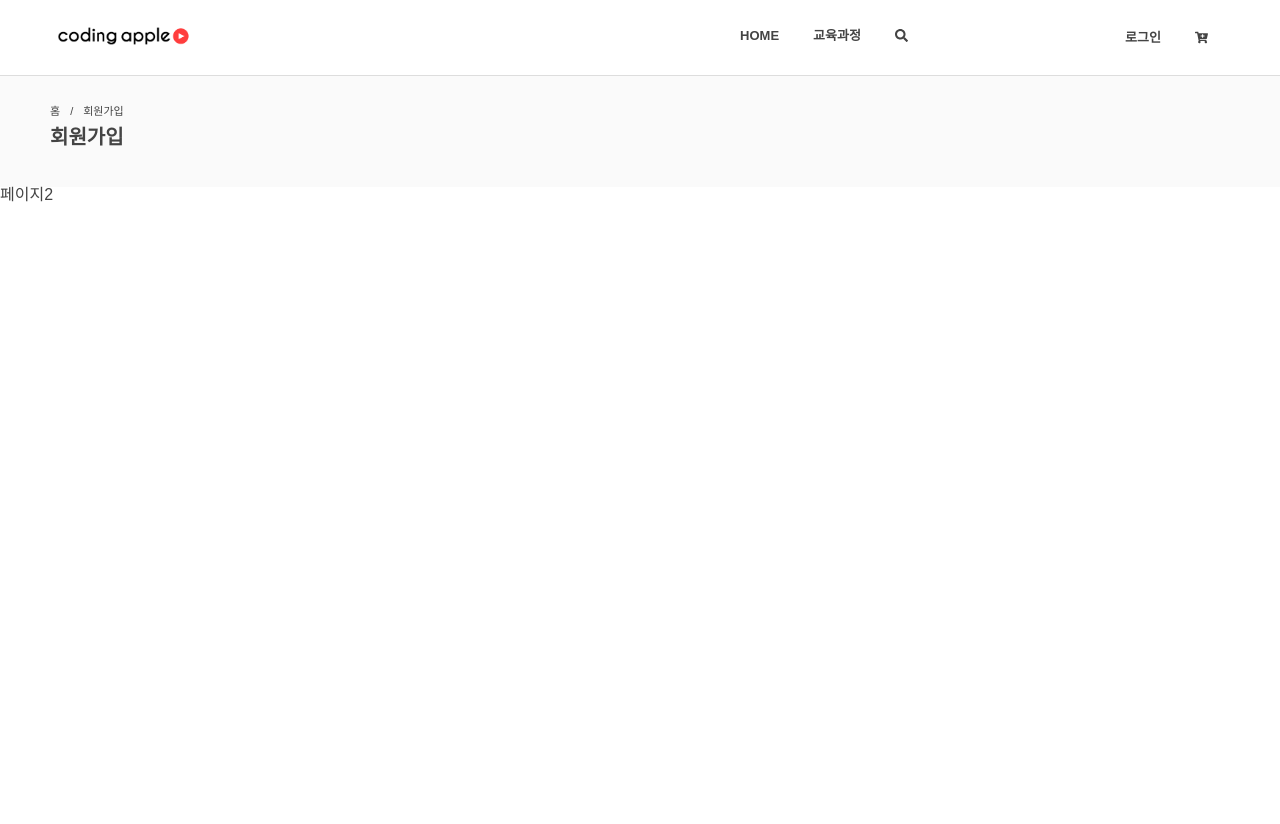
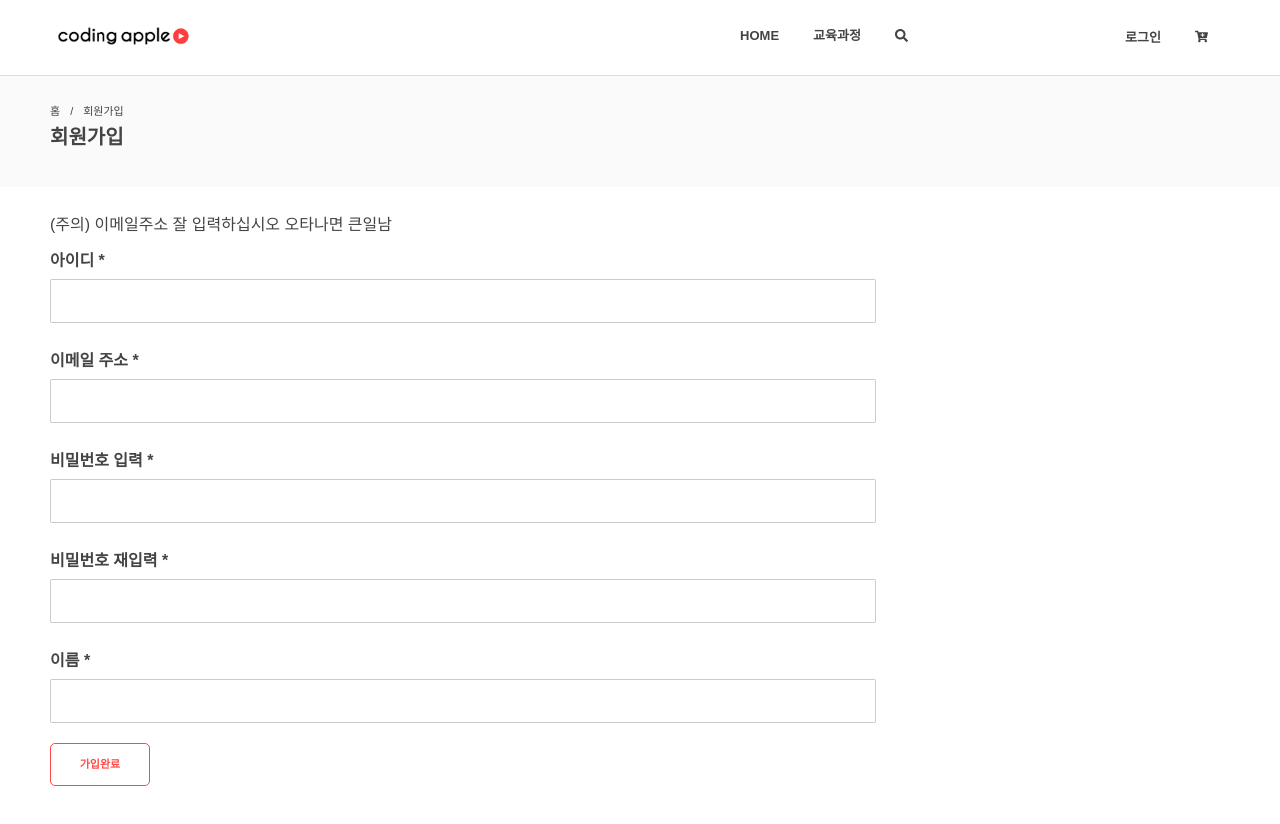
Before and after one commit to HangHae99-Clone-Coding-Galaxy/FE, a React (Create React App) app: page /register in a window 1280 px wide. Before the commit the page ends 800 px from the top, so only its background shows below. Built offline with nearby package versions, Linux system fonts and the light colour scheme; a web font is replaced by a local one.

Commit message:
로그인 기능 구현 중

```diff
--- a/src/Redux/config/configStore.js
+++ b/src/Redux/config/configStore.js
@@ -1,4 +1,4 @@
-import { configureStore } from "@reduxjs/toolkit";
+import { configureStore, getDefaultMiddleware } from "@reduxjs/toolkit";
 import modalSlice from "../../features/modalSlice";
 import userSlice from "../../features/userSlice";
 
@@ -7,4 +7,7 @@ export const store = configureStore({
     modalSlice,
     userSlice,
   },
+  middleware: getDefaultMiddleware({
+    serializableCheck: false,
+  }),
 });
--- a/src/components/Cart.jsx
+++ b/src/components/Cart.jsx
@@ -1,7 +1,59 @@
 import React from "react";
+import { useNavigate } from "react-router-dom";
+import styled from "styled-components";
 
 const Cart = () => {
-  return <section id="title"></section>;
+  const navigate = useNavigate();
+
+  const main = () => {
+    navigate("/");
+  };
+  return (
+    <>
+      <Section>
+        <Container>
+          <PageTitle>
+            <Ul>
+              <Li onClick={main}>홈</Li>/<Li>신청하기</Li>
+            </Ul>
+            <H1>신청하기</H1>
+            <H5>Step 1 : 강의선택</H5>
+          </PageTitle>
+        </Container>
+      </Section>
+    </>
+  );
 };
 
 export default Cart;
+
+const Section = styled.div`
+  background: #fafafa;
+  padding-bottom: 30px;
+`;
+const PageTitle = styled.div`
+  padding-top: 30px;
+`;
+const Container = styled.div`
+  width: 1200px;
+  margin: auto;
+`;
+const Ul = styled.ul`
+  & li:nth-child(1) {
+    cursor: pointer;
+  }
+  font-size: 11px;
+  display: flex;
+`;
+const Li = styled.li`
+  margin: 0 10px;
+`;
+const H1 = styled.h1`
+  font-size: 20px;
+  font-weight: 600;
+  margin: 10px;
+`;
+const H5 = styled.h5`
+  font-size: 16.8px;
+  margin: 20px 10px;
+`;
--- a/src/components/Header.jsx
+++ b/src/components/Header.jsx
@@ -20,6 +20,9 @@ const Header = () => {
   };
   const main = () => {
     navigate("/");
+  };
+  const cart = () => {
+    navigate("/cart");
   };
   return (
     <>
@@ -44,7 +47,7 @@ const Header = () => {
               </Ul>
             </Nav>
             <div>
-              <Ul>
+              <LoginUl>
                 <Li>
                   <Span
                     onClick={() => {
@@ -55,12 +58,13 @@ const Header = () => {
                     {token ? "로그아웃" : "로그인"}
                   </Span>
                 </Li>
-                <Li>
-                  <Span>
-                    <FaCartPlus />
-                  </Span>
+                <Li onClick={cart}>
+                  <FaCartPlus />
+                  {/* <CartQuantity> */}
+                  {/* <span>3</span> */}
+                  {/* </CartQuantity> */}
                 </Li>
-              </Ul>
+              </LoginUl>
             </div>
           </Flex>
         </Container>
@@ -109,6 +113,15 @@ const Ul = styled.ul`
   margin: auto;
   list-style: none;
 `;
+const LoginUl = styled.ul`
+  display: flex;
+  margin: auto;
+  list-style: none;
+  & li:nth-child(2) {
+    margin-top: 30px;
+    cursor: pointer;
+  }
+`;
 const Li = styled.li`
   margin: 17px;
 `;
@@ -116,3 +129,15 @@ const Span = styled.div`
   cursor: pointer;
   margin-top: 14px;
 `;
+// const CartQuantity = styled.div`
+//   display: flex;
+//   align-items: center;
+//   justify-content: center;
+//   height: 16px;
+//   width: 12px;
+//   background: #ff4949;
+//   border-radius: 2px;
+//   & span {
+//     color: #fff;
+//   }
+// `;
--- a/src/components/Login.jsx
+++ b/src/components/Login.jsx
@@ -14,7 +14,8 @@ const Login = () => {
     navigate("/");
   };
 
-  const logins = useSelector((state) => state.userSlice);
+  const logins = useSelector((state) => state.userSlice.users);
+  console.log(logins);
 
   const clickHandler = async () => {
     dispatch(__setUser(login));
@@ -45,6 +46,7 @@ const Login = () => {
       password: "",
     });
   };
+  console.log(login);
   return (
     <ModalContainer>
       <Modal>
@@ -60,8 +62,8 @@ const Login = () => {
             </Close>
           </Flex>
           <Input
-            id="email"
-            name="email"
+            id="userId"
+            name="userId"
             type="email"
             placeholder="아이디"
             onClick={onChangeHandler}
@@ -73,7 +75,6 @@ const Login = () => {
             placeholder="비밀번호"
             onClick={onChangeHandler}
           />
-        </Box>
           <ul>
             <li>
               <LoginButton type="submit" onClick={clickHandler}>
@@ -94,6 +95,7 @@ const Login = () => {
               <img src="../img/kakao.png"></img>
             </Kakao>
           </ul>
+        </Box>
       </Modal>
     </ModalContainer>
   );
--- a/src/components/Register.jsx
+++ b/src/components/Register.jsx
@@ -1,21 +1,99 @@
-import React from "react";
+import React, { useState } from "react";
+import { useDispatch } from "react-redux";
+import { Link, useNavigate } from "react-router-dom";
 import styled from "styled-components";
+import { __addUser } from "../features/userSlice";
 import Header from "./Header";
 
 const Register = () => {
+  const dispatch = useDispatch();
+  const navigate = useNavigate();
+
+  const main = () => {
+    navigate("/");
+  };
+
+  const [user, setUser] = useState({
+    username: "",
+    userId: "",
+    email: "",
+    password: "",
+    passwordCheck: "",
+  });
+  console.log(user);
+
+  const onChangeHandler = (e) => {
+    const { name, value } = e.target;
+    setUser((prev) => {
+      return { ...prev, [name]: value };
+    });
+  };
+
+  const handleAddUsers = (e) => {
+    e.preventDefault();
+    dispatch(__addUser(user));
+    setUser({
+      username: "",
+      userId: "",
+      email: "",
+      password: "",
+      passwordCheck: "",
+    });
+  };
+  const close = () => {
+    navigate("/");
+  };
   return (
     <>
       <Section>
         <Container>
           <PageTitle>
             <Ul>
-              <Li>홈</Li>/<Li>회원가입</Li>
+              <Li onClick={main}>홈</Li>/<Li>회원가입</Li>
             </Ul>
             <H1>회원가입</H1>
           </PageTitle>
         </Container>
       </Section>
-      <Page>페이지2</Page>
+      <Container>
+        <Page>
+          <p>(주의) 이메일주소 잘 입력하십시오 오타나면 큰일남</p>
+          <SignUpForm>
+            <label for="signup_username">아이디 * </label>
+            <input
+              type="text"
+              name="signup_username"
+              id="signup_username"
+              required
+            ></input>
+            <label for="signup_username">이메일 주소 * </label>
+            <input
+              type="email"
+              name="signup_email"
+              id="signup_email"
+              required
+            />
+            <label for="signup_username">비밀번호 입력 * </label>
+            <input type="password" name="password" id="password" required />
+            <label for="signup_username">비밀번호 재입력 * </label>
+            <input
+              type="password"
+              name="passwordConfirm"
+              id="passwordConfirm"
+              required
+            />
+            <label for="nickname">이름 * </label>
+            <input id="nickname" name="nickname" type="text" required />
+            <br />
+            <input
+              type="submit"
+              name="signup_submit"
+              id="signup_submit"
+              value="가입완료"
+            />
+          </SignUpForm>
+        </Page>
+      </Container>
     </>
   );
 };
@@ -33,11 +111,14 @@ const Container = styled.div`
   width: 1200px;
   margin: auto;
 `;
-const Ul = styled.div`
+const Ul = styled.ul`
+  & li:nth-child(1) {
+    cursor: pointer;
+  }
   font-size: 11px;
   display: flex;
 `;
-const Li = styled.div`
+const Li = styled.li`
   margin: 0 10px;
 `;
 const H1 = styled.h1`
@@ -45,4 +126,40 @@ const H1 = styled.h1`
   font-weight: 600;
   margin: 10px;
 `;
-const Page = styled.div``;
+const SignUpForm = styled.form`
+  & label {
+    display: block;
+    font-weight: 700;
+    margin: 20px 0 10px;
+  }
+  & input {
+    width: 70%;
+    border: 1px solid rgba(0, 0, 0, 0.2);
+    border-radius: 2px;
+    color: #313b3d;
+    font: inherit;
+    font-size: 100%;
+    padding: 12px;
+    margin-bottom: 10px;
+  }
+  & input:nth-child(12) {
+    background-color: #fff;
+    border-color: #ff4949;
+    color: #ff4949;
+    border-width: 1px;
+    padding: 15px 0;
+    margin: 10px 0;
+    border-radius: 5px;
+    width: 100px;
+    font-size: 11px;
+    font-weight: 600;
+    &:hover {
+      background-color: #ff4949;
+      color: #fff;
+    }
+  }
+`;
+const Page = styled.div`
+  margin: 30px 10px;
+`;
+const SignUpButton = styled.div``;
--- a/src/features/userSlice.js
+++ b/src/features/userSlice.js
@@ -10,7 +10,7 @@ const initialState = {
 
 //HG
 const instance = axios.create({
-  baseURL: "http://3.86.227.196:8080",
+  baseURL: "",
 });
 
 export const loginApi = async (userInfo) => {
@@ -24,7 +24,7 @@ export const __getUsers = createAsyncThunk(
   "post/getUser",
   async (payload, thunkAPI) => {
     try {
-      const users = await axios.get(`http://3.86.227.196:8080`);
+      const users = await axios.get("http://localhost:3000");
       return thunkAPI.fulfillWithValue(users.data);
     } catch (error) {
       return thunkAPI.rejectWithValue(error);
@@ -37,7 +37,7 @@ export const __addUser = createAsyncThunk(
   async (payload, thunkAPI) => {
     console.log(payload);
     try {
-      await axios.post("http://3.86.227.196:8080/users/signup", payload);
+      await axios.post("http://localhost:3000/users/signup", payload);
       return thunkAPI.fulfillWithValue(payload);
     } catch (err) {
       return thunkAPI.rejectWithValue(err);
@@ -48,20 +48,18 @@ export const __addUser = createAsyncThunk(
 export const __setUser = createAsyncThunk(
   "post/setUser",
   async (payload, thunkAPI) => {
+    console.log(payload);
     try {
-      const response = await axios.post(
-        "http://3.86.227.196:8080/users/login",
-        payload
-      );
-      const accessToken = response.headers.authorization;
-      const refreshToken = response.headers["refresh-token"];
-      if (response.status === 200 || response.status === 201) {
-        window.localStorage.setItem("accessToken", accessToken);
-        window.localStorage.setItem("refreshToken", refreshToken);
-        alert("로그인 성공");
-        window.location.replace("/");
-        return thunkAPI.fulfillWithValue(response.data);
-      }
+      await axios.post("http://localhost:3000/user", payload);
+      // const accessToken = response.headers.authorization;
+      // const refreshToken = response.headers["refresh-token"];
+      // if (response.status === 200 || response.status === 201) {
+      //   window.localStorage.setItem("accessToken", accessToken);
+      //   window.localStorage.setItem("refreshToken", refreshToken);
+      alert("로그인 성공");
+      window.location.replace("/");
+      return thunkAPI.fulfillWithValue(payload);
+      // }
     } catch (error) {
       if (400 < error.response.status && error.response.status < 500) {
         window.location.reload();
@@ -90,8 +88,8 @@ export const userSlice = createSlice({
   reducers: {
     setUser: (state, action) => {
       state.user = action.payload;
-      state.token = action.payload.token;
-      state.isLogin = true;
+      // state.token = action.payload.token;
+      // state.isLogin = true;
     },
   },
   extraReducers: {
```
Also changed, not shown: server/db.json (added, +11 -0 lines), src/features/apis.js (added, +10 -0 lines), 2 other files (tests, documents, lock files or other folders). Lines whose indentation alone changed are shown as unchanged.
